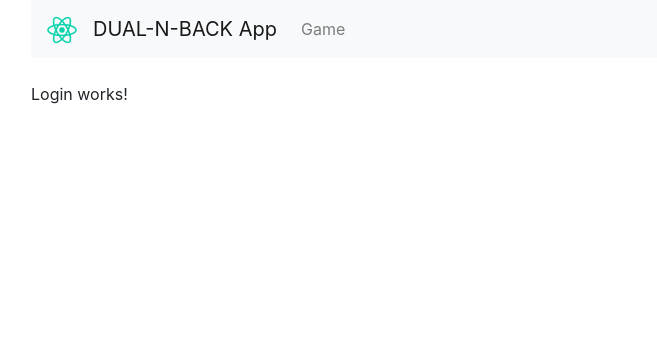
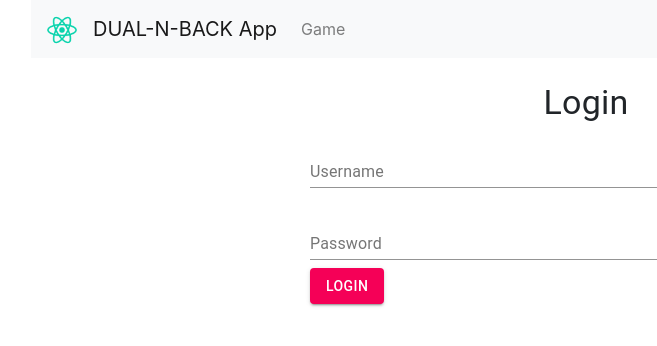
Before and after one commit to sskieller/dual_n_back, a React (Create React App) app: page /user/login in a window 1280 px wide. Shown: the top 346 px of the page, without its empty margins (54-711 px from the left). Built offline with nearby package versions, Linux system fonts and the light colour scheme; the HTML template or start-up script is replaced by a standard one.

Commit message:
added login component

```diff
--- a/src/Pages/Login.component.js
+++ /dev/null
@@ -1,11 +0,0 @@
-import React from 'react';
-
-export default class Login extends React.Component {
-  render() {
-    return (
-      <div>
-        <p>Login works!</p>
-      </div>
-    );
-  }
-}
--- /dev/null
+++ b/src/Pages/LoginComponent.css
@@ -0,0 +1,12 @@
+
+
+.title-login {
+  display: flex;
+  justify-content: center;
+}
+
+.login-message {
+  display: flex;
+  justify-content: center;
+  color: #dc3545;
+}
--- /dev/null
+++ b/src/Pages/LoginComponent.js
@@ -0,0 +1,71 @@
+import React from 'react';
+import 'LoginComponent.css';
+
+import TextField from '@material-ui/core/TextField';
+import Button from '@material-ui/core/Button';
+import Typography from '@material-ui/core/Typography';
+import Container from '@material-ui/core/Container';
+import AuthService from '../services/AuthService';
+
+export default class Login extends React.Component {
+  constructor(props) {
+    super(props);
+
+    this.state= {
+      username: '',
+      password: '',
+      message: '',
+    }
+
+    this.login = this.login.bind(this);
+  }
+
+  componentDidMount() {
+    localStorage.clear();
+  }
+
+  login = (e) => {
+    e.preventDefault();
+    const credentials = {username: this.state.username, password: this.state.password};
+
+    AuthService.login(credentials).then(res => {
+      if (res.data.status === 200) {
+        localStorage.setItem("userInfo", JSON.stringify(res.data.result));
+        // this.props.history.push('/list-user'); // Wat
+      } else {
+        this.setState({message: res.data.message});
+      };
+    });
+  };
+
+  onChange = (e) => {
+    this.setState({
+      [e.target.name]: e.target.value
+    });
+  };
+
+  render() {
+    return (
+      <React.Fragment>
+      <Container maxWidth="sm">
+        <Typography variant="h4" className="title-login">
+          Login
+        </Typography>
+
+        <form>
+          <Typography variant="h4" className="login-message">
+            {this.state.message}
+          </Typography>
+
+          <TextField type="text" label="Username" fullWidth margin="normal" name="username" value={this.state.username} onChange={this.onChange}/>
+          <TextField type="password" label="Password" fullWidth margin="normal" name="password" value={this.state.password} onChange={this.onChange}/>
+
+          <Button variant="contained" color="secondary" onClick={this.login}>
+            Login
+          </Button>
+        </form>
+      </Container>
+      </React.Fragment>
+    );
+  }
+}
```
Also changed, not shown: src/App.js (+8 -12 lines), src/Pages/GameComponent.js (renamed from src/Pages/Game.component.js), src/Pages/RegistrationComponent.js (renamed from src/Pages/Registration.component.js), src/services/AuthService.js (added).
